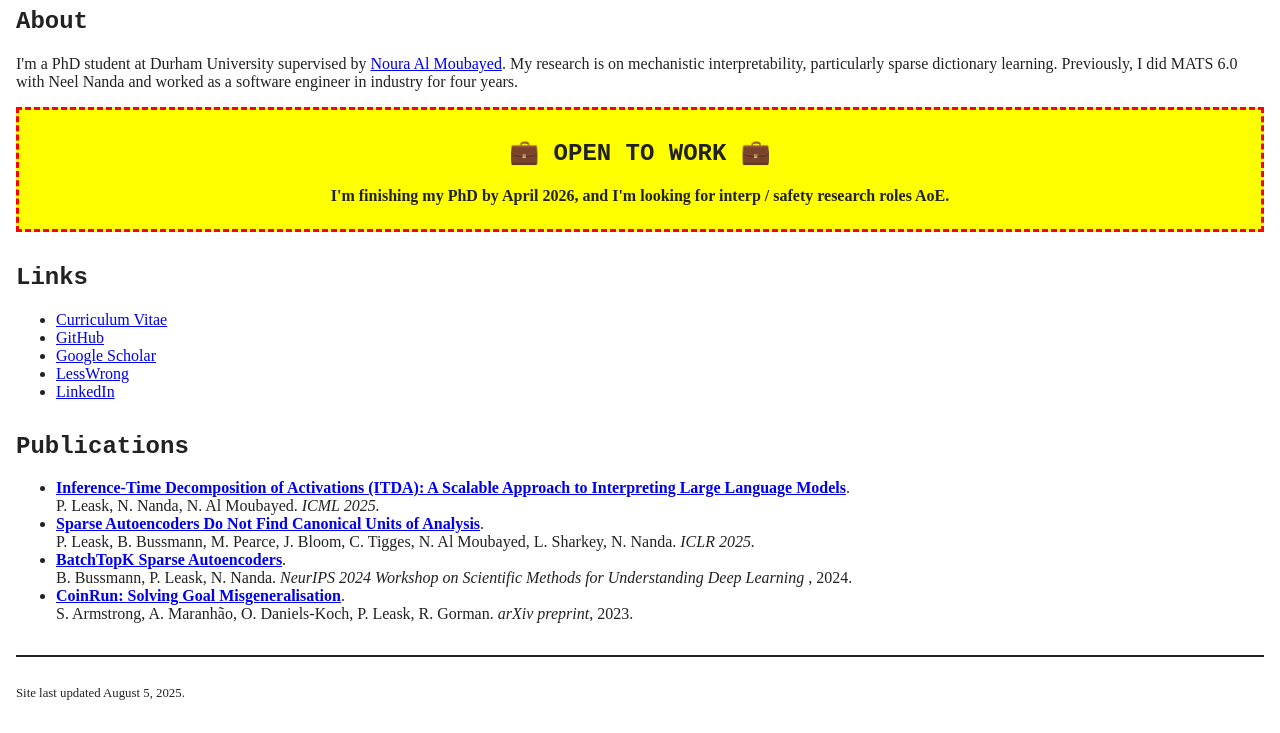
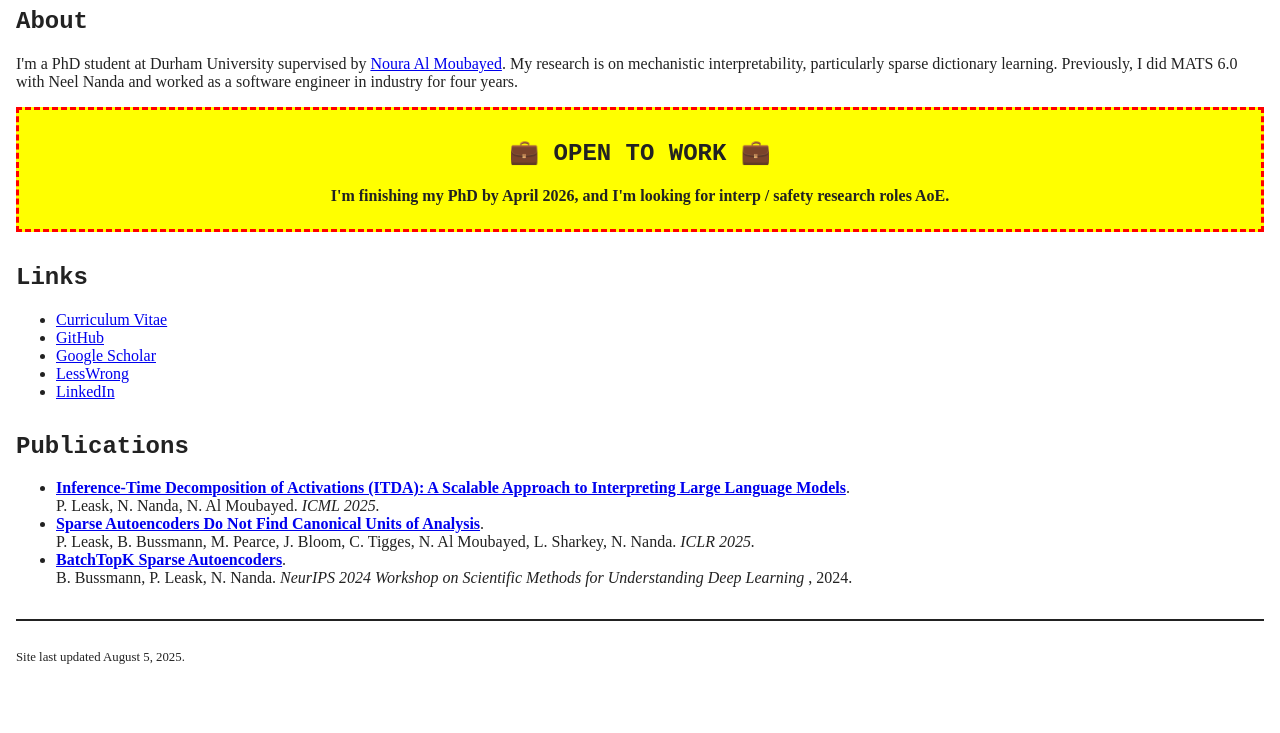
Before and after one commit to pleask/pleask.github.io, a plain HTML site: page index.html in a window 1280 px wide. Shown: the part 67-800 px from the top of the page. Drawn offline with Linux system fonts and the light colour scheme.

Commit message:
remove coinrun

```diff
--- a/index.html
+++ b/index.html
@@ -101,13 +101,6 @@
                         Methods for Understanding Deep Learning
                     </em>, 2024.
                 </li>
-
-                <li><strong><a href="https://arxiv.org/abs/2309.16166" target="_blank">CoinRun: Solving Goal
-                            Misgeneralisation</a></strong>.<br>
-                    <span class="authors">S. Armstrong, A. Maranhão, O. Daniels-Koch, P. Leask, R. Gorman</span>.
-                    <em>arXiv
-                        preprint</em>, 2023.
-                </li>
             </ul>
         </section>
 
```
